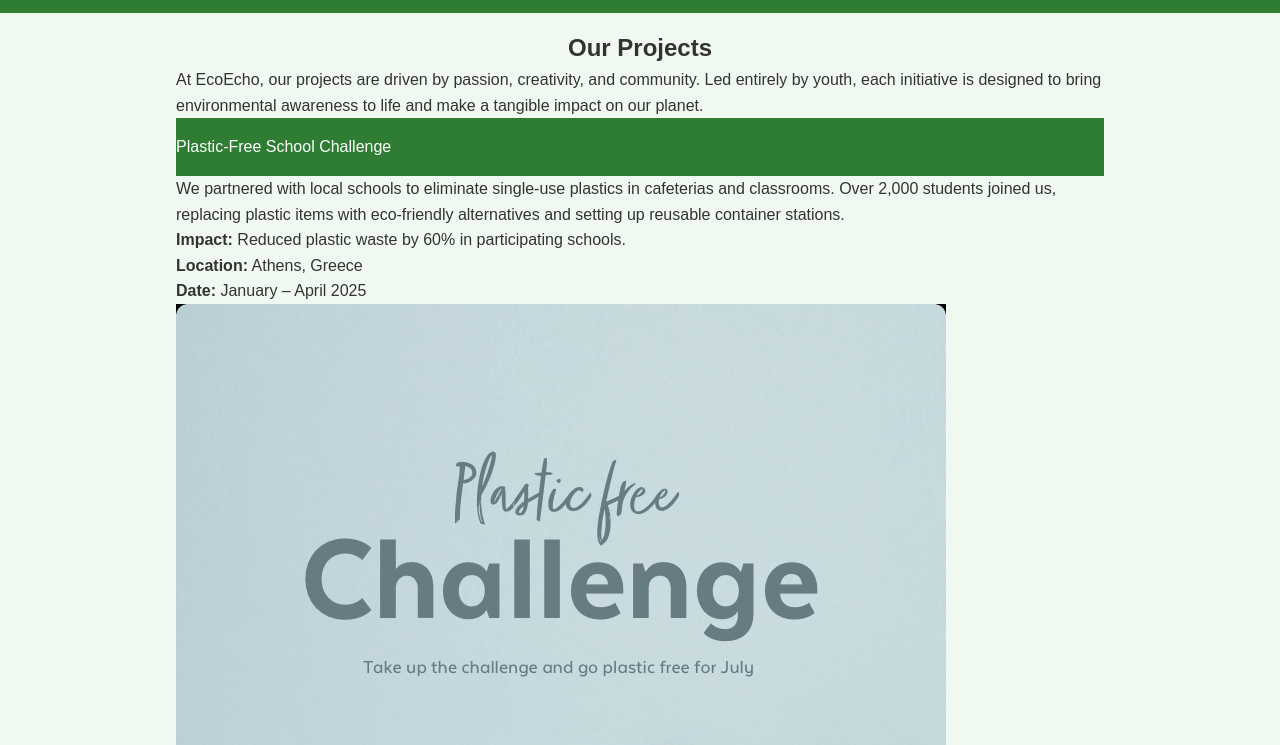
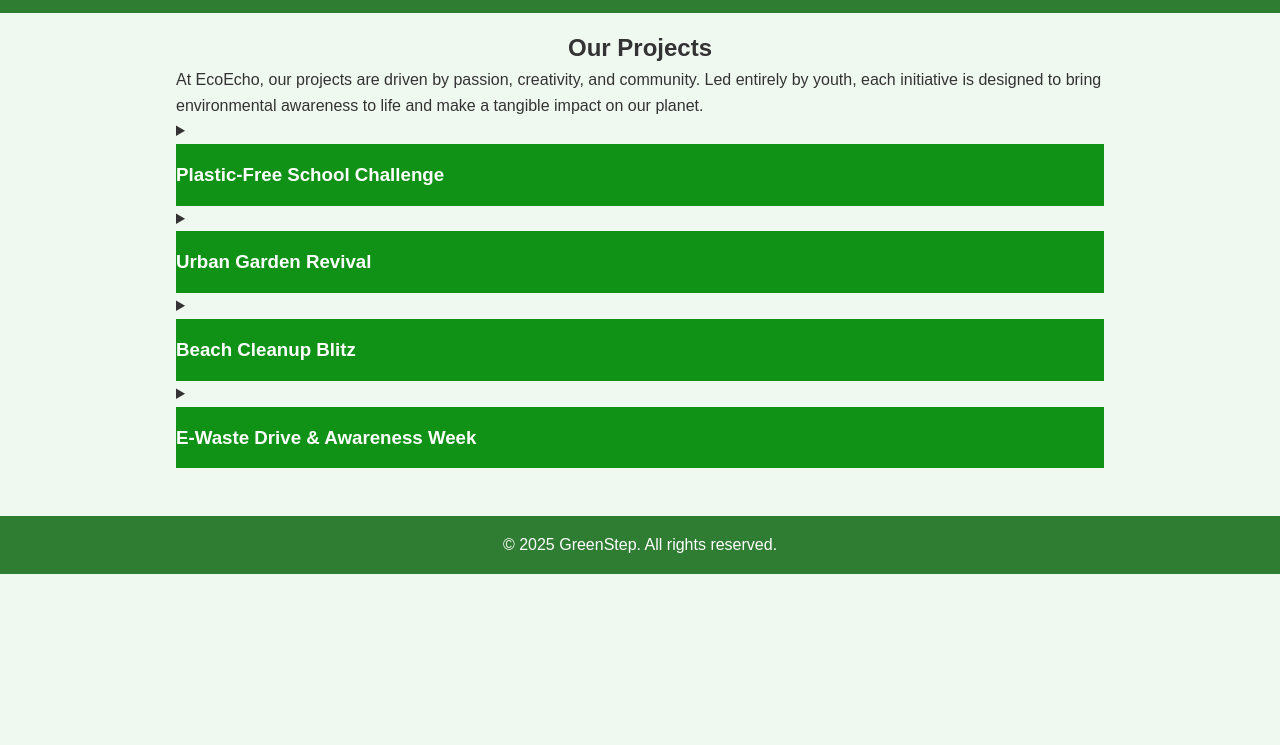
Before and after one commit to lastovkinagr/ecoecho, a plain HTML site: page projects.html in a window 1280 px wide. Shown: the part 136-881 px from the top of the page. After the commit the page ends 800 px from the top, so only its background shows below. Drawn offline with Linux system fonts and the light colour scheme.

Commit message:
changes_09.08

```diff
--- a/projects.html
+++ b/projects.html
@@ -5,13 +5,13 @@
 <head>
   <meta charset="UTF-8" />
   <meta name="viewport" content="width=device-width, initial-scale=1.0" />
-  <title>GreenStep - Projects</title>
+  <title>EcoEcho - Projects</title>
   <link rel="stylesheet" href="style.css" />
 </head>
 <body>
   <header>
     <div class="container">
-      <h1>GreenStep</h1>
+      <h1>EcoEcho</h1>
       <nav>
         <ul>
           <li><a href="index.html">Home</a></li>
@@ -27,28 +27,44 @@
       <h2>Our Projects</h2>
       <p>At EcoEcho, our projects are driven by passion, creativity, and community.
         Led entirely by youth, each initiative is designed to bring environmental awareness to life and make a tangible impact on our planet.
-      <header>Plastic-Free School Challenge</header>
+        <details>
+        <summary>
+        <h3>Plastic-Free School Challenge</h3>
+        </summary>
         <p>We partnered with local schools to eliminate single-use plastics in cafeterias and classrooms. Over 2,000 students joined us, replacing plastic items with eco-friendly alternatives and setting up reusable container stations.
           <br><strong>Impact: </strong> Reduced plastic waste by 60% in participating schools.
            <br> <strong>Location:</strong> Athens, Greece
-           <br> <strong>Date: </strong> January – April 2025</p>
-           <img src="plastic_free.png"/>
-      <header>Urban Garden Revival</header>
+           <br> <strong>Date: </strong> September – December 2025</p>
+           <img src="Plastic_Free_School_Challenge.png"/>
+        </details>
+        <details>
+          <summary>
+          <h3>Urban Garden Revival</h3>
+        </summary>
         <p>We transformed vacant city lots into vibrant green spaces. With the help of volunteers, we planted native herbs, vegetables, and pollinator plants to improve air quality and biodiversity.
           <br><strong>Impact:</strong> Created 3 community gardens and involved over 150 youth volunteers.
           <br><strong>Location:</strong> Glyfada & Nea Smyrni
           <br><strong>Date:</strong> Summer 2025</p>
-      <header>Beach Cleanup Blitz</header>
+        </details>
+        <details>
+          <summary>
+            <h3>Beach Cleanup Blitz</h3>
+          </summary>
       <p>EcoEcho hosted monthly cleanups along Athens’ coastline. We collected over 1,200 kg of waste, sorted recyclables, and educated beachgoers on plastic pollution.
         <br><strong>Impact:</strong>1,200+ kg of trash removed; 300+ people educated.
         <br><strong>Location:</strong>Vouliagmeni Beach
         <br><strong>Date:</strong>March – August 2025</p>
-      <header>E-Waste Drive & Awareness Week</header>
+        </details>
+        <details>
+          <summary>
+            <h3>E-Waste Drive & Awareness Week</h3>
+          </summary>
         <p>We launched an awareness campaign on electronic waste and hosted collection events where locals could safely dispose of old devices.
           Partnered with certified recyclers to ensure ethical handling.
           <br><strong>Impact:</strong>Recycled over 700 old devices and raised awareness among 1,000+ people.
           <br><strong>Location:</strong>Athens Metro Hubs
           <br><strong>Date:</strong>November 2025</p>
+        </details>
   </main>
 
   <footer>
--- a/style.css
+++ b/style.css
@@ -30,6 +30,19 @@ header h1 {
 
 h2 {
   text-align: center;
+}
+
+h3 {
+  width: auto;
+  height: auto;
+  background-color: #109216;
+  color: #fff;
+  font-family: sans-serif;
+  padding: 1rem 0;
+  transition: background-color 0.3s ease; /* Плавное изменение цвета */
+}
+h3:hover {
+  background-color: lightgreen;
 }
 
 nav ul {
@@ -108,3 +121,8 @@ footer {
     margin: 10px 0;
   }
 }
+
+img {
+  max-width: 100%;
+  height: auto;
+}
```
Also changed, not shown: contact.html (+2 -2 lines), index.html (+7 -0 lines), 1 other file.
